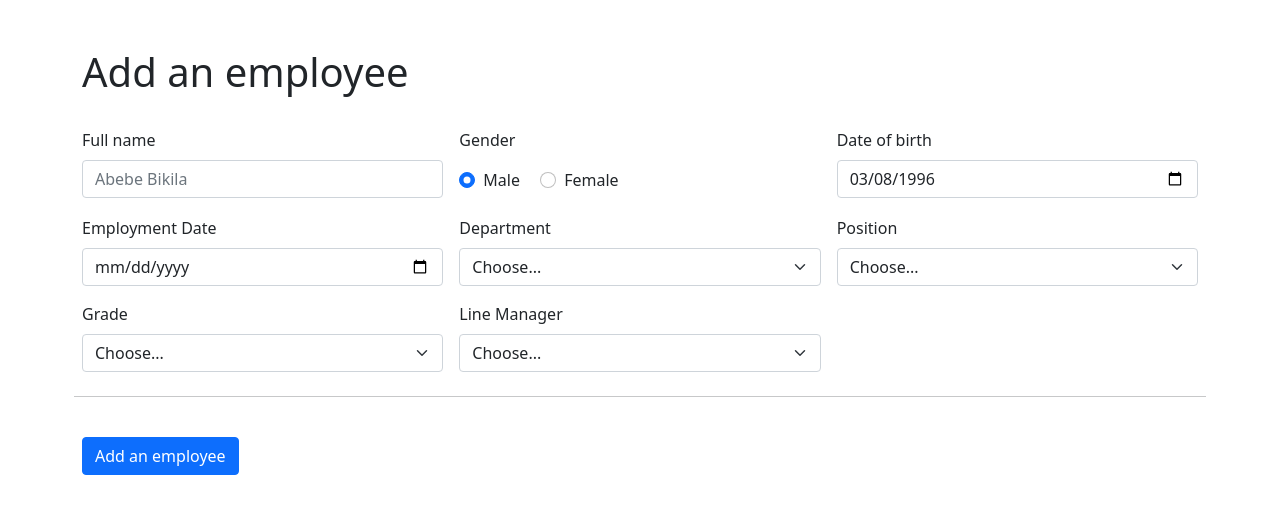
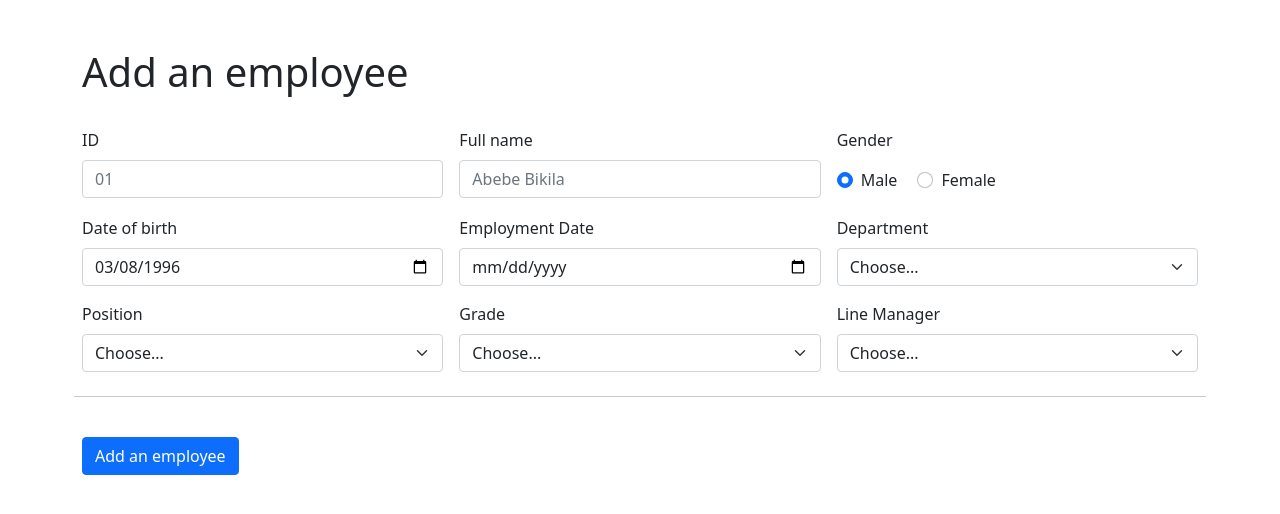
Before and after one commit to antenehbedilu/Besh-Gebeya, a Flask app: page /add-demographic in a window 1280 px wide. Shown: the part 56-570 px from the top of the page. Run offline with Flask 2, Linux system fonts and the light colour scheme.

Commit message:
Added ID input to the demographic

```diff
--- a/app.py
+++ b/app.py
@@ -15,6 +15,7 @@ def index():
 @app.route('/add-demographic', methods=['POST', 'GET'])
 def add_demographic():
     if request.method == 'POST':
+        UUID = request.form['UUID']
         fullName = request.form['fullName']
         gender = request.form['gender']
         dateOfBirth = request.form['dateOfBirth']
@@ -25,9 +26,9 @@ def add_demographic():
         position = request.form['position']
         grade = request.form['grade']
         lineManager = request.form['lineManager']
-        import uuid
+        """         import uuid
         UUID = uuid.uuid4()
-        UUID = str(UUID)
+        UUID = str(UUID)  """
         try:
             db.collection(u'DEMOGRAPHICS').document(UUID).set({
             u'UUID': UUID,
--- a/templates/add-demographic.html
+++ b/templates/add-demographic.html
@@ -9,6 +9,11 @@
 <br>
 
 <form action='/add-demographic' method='POST' class="row g-3">
+    <div class="col-md-4">
+        <label for="UUID" class="form-label">ID</label>
+        <input type="text" class="form-control" name="UUID" id="UUID" placeholder="01" required>
+    </div>
+
     <div class="col-md-4">
         <label for="fullName" class="form-label">Full name</label>
         <input type="text" class="form-control" name="fullName" id="fullName" placeholder="Abebe Bikila" required>
```
